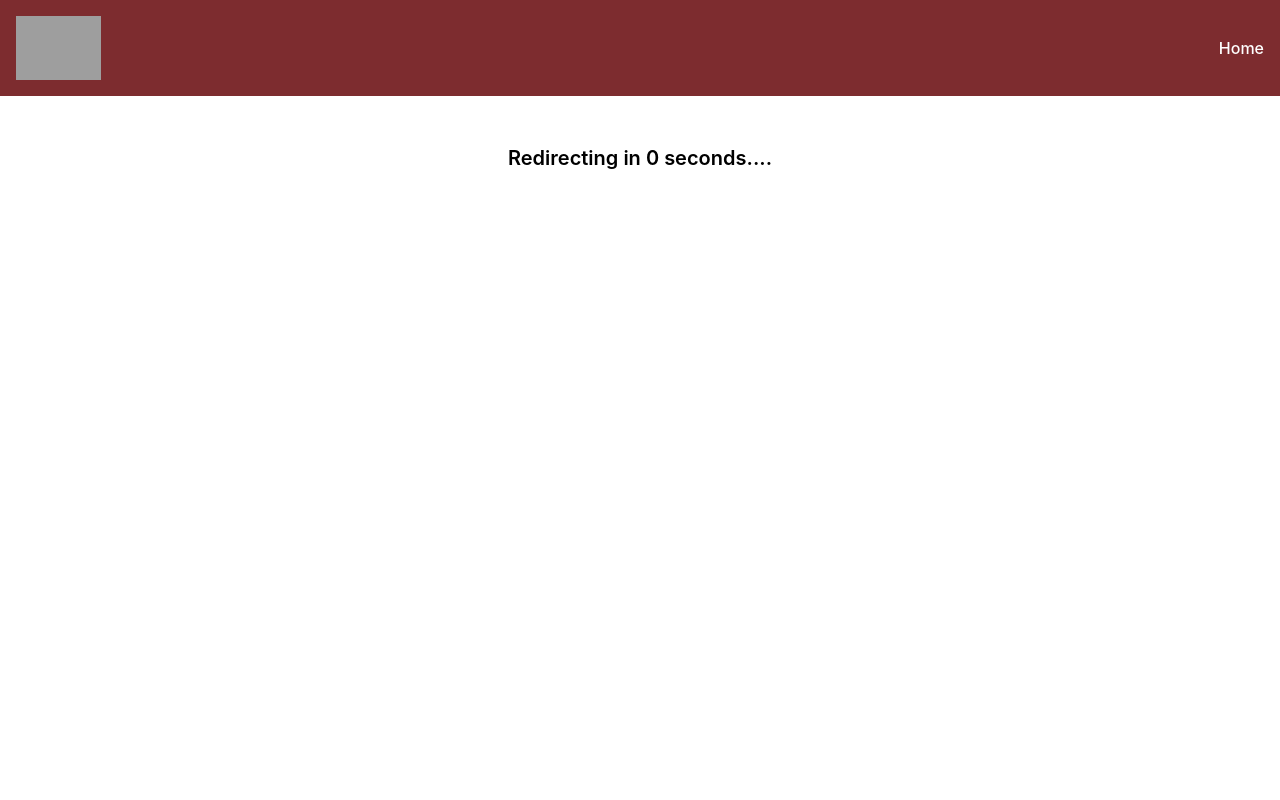
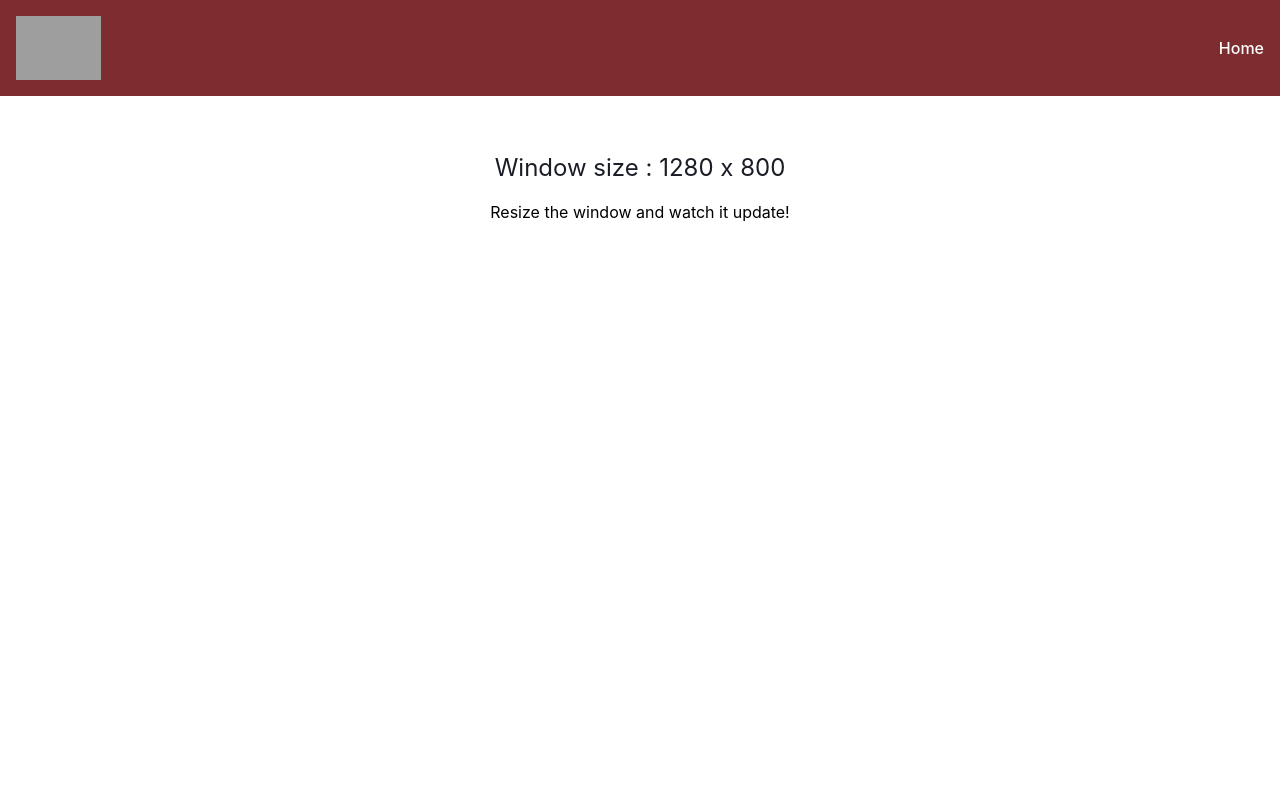
Before and after one commit to dimitriadis1998-web/cf9-react-app, a React (Vite) app: page / in a window 1280 px wide. Before the commit this address led to /example. Shown: the top 800 px of the page. Built offline with nearby package versions, Linux system fonts and the light colour scheme; grey boxes are pictures that could not be loaded.

Commit message:
add : WindowSize component

```diff
--- a/src/App.tsx
+++ b/src/App.tsx
@@ -12,7 +12,8 @@
 // import counter from "./components/LessonFour/Counter.tsx";
 // import NameChangerWithTitle from "./components/LessonFive/NameChangerWithTitle.tsx";
 // import AutoRedirect from "./components/LessonSix/AutoRedirect.tsx";
-import AutoRedirectAdvanced from "./components/LessonSix/AutoRedirectAdvanced.tsx";
+// import AutoRedirectAdvanced from "./components/LessonSix/AutoRedirectAdvanced.tsx";
+import WindowSize from "./components/LessonSix/WindowSize.tsx";
 
 
 
@@ -123,7 +124,8 @@
             {/*<CounterWithCustomHook/>*/}
             {/*<NameChangerWithTitle/>*/}
             {/*<AutoRedirect/>*/}
-            <AutoRedirectAdvanced/>
+            {/*<AutoRedirectAdvanced/>*/}
+            <WindowSize/>
 
         </Layout>
 
--- /dev/null
+++ b/src/components/LessonSix/WindowSize.tsx
@@ -0,0 +1,39 @@
+import {useEffect, useState} from "react";
+
+const WindowSize = () => {
+    const [size, setSize] = useState({
+        width: window.innerWidth,
+        height: window.innerHeight
+    });
+
+    useEffect(() => {
+
+        //SETUP
+        const handleResize = () =>{
+            setSize({
+                width: window.innerWidth,
+                height: window.innerHeight
+            })
+        }
+
+        window.addEventListener("resize", handleResize)
+
+        // CLEANUP
+        return () => window.removeEventListener("resize", handleResize)
+
+    }, []);
+
+    return (
+
+        <>
+                <div className="text-center pt-2">
+                    <h1 className="text-cf-dark-gray text-2xl mb-4">
+                        Window size : {size.width} x {size.height}
+                    </h1>
+                    <p>Resize the window and watch it update!</p>
+                </div>
+        </>
+
+    )
+}
+export default WindowSize;
```
